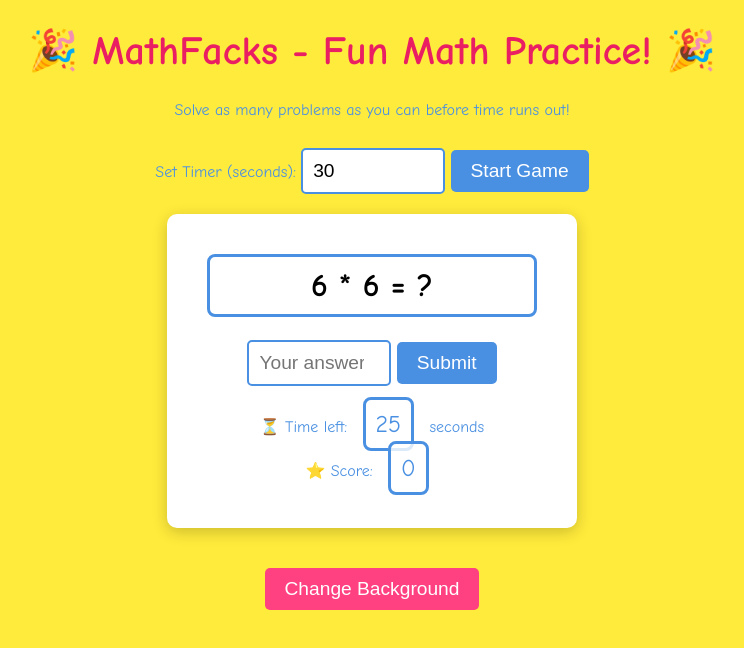
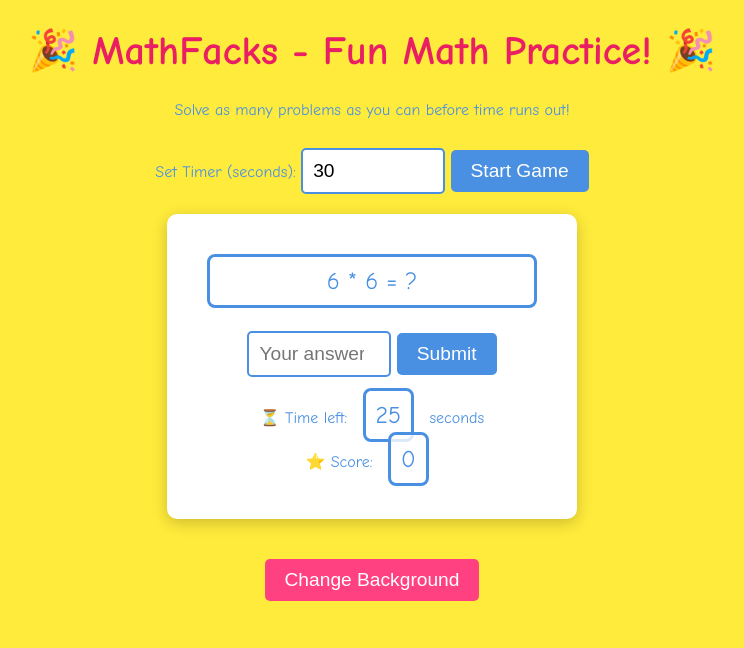
Before and after one commit to aaron0x00/math-facts, a plain HTML site: page index.html in a window 1280 px wide. Shown: the whole page, without its empty margins (268-1012 px from the left). Drawn offline with Linux system fonts and the light colour scheme.

Commit message:
Update styles.css

```diff
--- a/styles.css
+++ b/styles.css
@@ -28,14 +28,6 @@ body {
     margin: 10px;
     font-size: 1.5em;
     background-color: rgba(255, 255, 255, 0.8);
-}
-
-/* Styling for the question */
-#question {
-    font-size: 2em;
-    font-weight: bold;
-    color: #000000;
-    animation: fadeIn 2s ease-in-out;
 }
 
 h1 {
@@ -99,8 +91,9 @@ input[disabled] {
     color: red;
 }
 
-/* Fun Animations */
-@keyframes fadeIn {
-    0% { opacity: 0; }
-    100% { opacity: 1; }
+/* Hide print button in print mode */
+@media print {
+    button {
+        display: none;
+    }
 }
```
